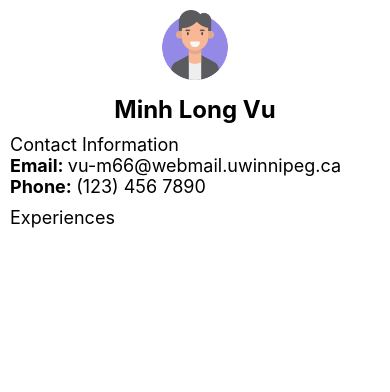
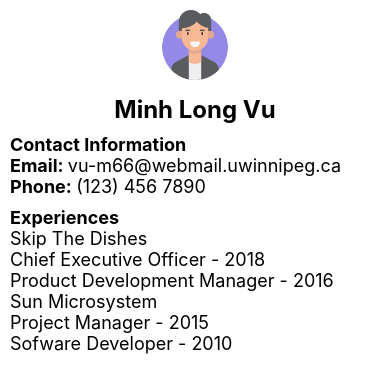
Before and after one commit to louismacvux/A4, a React Native app: screen / in a window 390 px wide. Shown: the top 392 px of the page. Built offline with nearby package versions, Linux system fonts and the light colour scheme.

Commit message:
more experience added

```diff
--- a/App.js
+++ b/App.js
@@ -16,7 +16,7 @@ export default function App() {
           <MyText style={styles.header}>Minh Long Vu</MyText>
         </View>
         <View style={styles.section}>
-          <MyText>Contact Information</MyText>
+          <MyText style={{ fontWeight: "bold" }}>Contact Information</MyText>
           <MyText>
             <MyText style={{ fontWeight: "bold" }}>Email: </MyText>
             <MyText>vu-m66@webmail.uwinnipeg.ca</MyText>
@@ -27,8 +27,17 @@ export default function App() {
           </MyText>
         </View>
         <View style={styles.section}>
-          <MyText>Experiences</MyText>
-          <MyText></MyText>
+          <MyText style={{ fontWeight: "bold" }}>Experiences</MyText>
+          <View>
+            <MyText>Skip The Dishes</MyText>
+            <MyText>Chief Executive Officer - 2018</MyText>
+            <MyText>Product Development Manager - 2016</MyText>
+          </View>
+          <View>
+            <MyText>Sun Microsystem</MyText>
+            <MyText>Project Manager - 2015</MyText>
+            <MyText>Sofware Developer - 2010</MyText>
+          </View>
         </View>
         <StatusBar style="auto" />
       </SafeAreaView>
@@ -40,7 +49,6 @@ const styles = StyleSheet.create({
   container: {
     flex: 1,
     backgroundColor: "#fff",
-    alignItems: "center",
     padding: 10,
   },
   header: {
@@ -51,7 +59,6 @@ const styles = StyleSheet.create({
   profile: {
     flexDirection: "column",
     alignItems: "center",
-    justifyContent: "space-evenly",
   },
   image: {
     height: 70,
```
